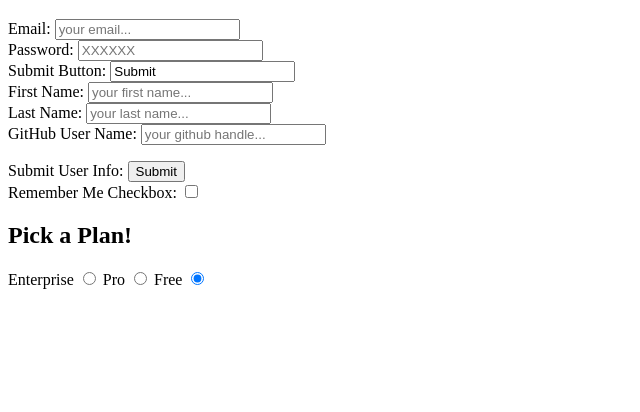
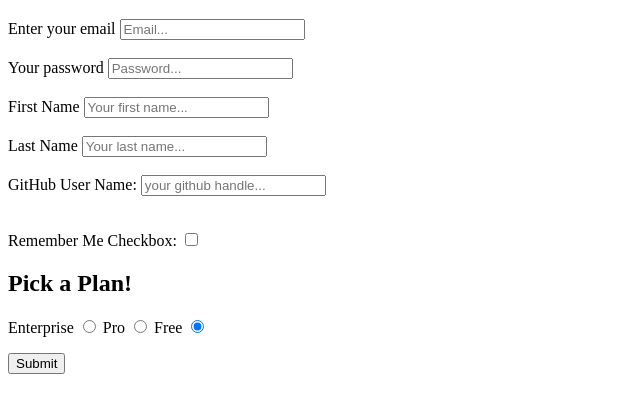
Before and after one commit to phoebequincy/HTMLcheckpoint, a plain HTML site: page index4.html in a window 1280 px wide. Shown: the part 62-474 px from the top of the page, without its empty margins (0-640 px from the left). Drawn offline with Linux system fonts and the light colour scheme.

Commit message:
Fixed issues with submit button, label elements and formatting.

```diff
--- a/index4.html
+++ b/index4.html
@@ -1,37 +1,43 @@
 <!DOCTYPE html>
 <html lang="en" dir="ltr">
+
 <head>
   <meta charset="utf-8">
   <title>SIGN UP FORM</title>
 </head>
+
 <body>
   <h1 style="font-family:verdana;">Dunder Mifflin Form Page</h1>
   <form>
-       <label>Email: <input name="email" placeholder="your email..." required/></label><br>
+    <label for="email" class="active">Enter your email</label>
+    <input class='validate' type='email' placeholder="Email..." name='email' id='email' /><br><br>
 
-       <label>Password: <input name="password" placeholder="XXXXXX" maxlength="6"></label><br>
-       <label>Submit Button: <input name="submit button" value="Submit" required/></label><br>
+    <label for='password' class="active">Your password</label>
+    <input class='validate' type='password' name='password' id='password' maxlength="6" placeholder="Password..." required /><br><br>
 
-       <label>First Name: <input name="first name" placeholder="your first name..." required/></label><br>
 
-       <label>Last Name: <input name="last name" placeholder="your last name..." required/></label><br>
+    <label for="first_name">First Name</label>
+    <input class="active" placeholder="Your first name..." id="first_name" type="text" required /><br><br>
 
-       <label>GitHub User Name: <input name="gitHub user name" placeholder="your github handle..."></label><br>
+    <label for="last_name">Last Name</label>
+    <input class="active" placeholder="Your last name..." id="last_name" type="text" required /><br><br>
 
+    <label for="githubUserName">GitHub User Name: <input name="githubUserName" id="githubUserName" placeholder="your github handle..."></label><br><br>
     <p>
-       <label>Submit User Info: <button type="submit">Submit</button></label>
-       <br>
-
-       <label>Remember Me Checkbox: <input type="checkbox" name="rememberme" value="Remember Me"></label>
+      <label for="checkbox">Remember Me Checkbox: <input type="checkbox" name="rememberme" id="checkbox" value="Remember Me"></label>
     </p>
 
     <h2>Pick a Plan!</h2>
-      <label>Enterprise </label> <input type="radio" id="enterprise" name="radiobuttonplan" value="Enterprise">
+    <label for="enterprise">Enterprise </label> <input type="radio" id="enterprise" name="radiobuttonplan" value="Enterprise">
 
-      <label>Pro </label><input type="radio" id="pro" name="radiobuttonplan" value="Pro">
+    <label for="pro">Pro </label><input type="radio" id="pro" name="radiobuttonplan" value="Pro">
 
-      <label>Free </label><input type="radio" id= "free" name="radiobuttonplan" value="Free" checked>
+    <label for="free">Free </label><input type="radio" id="free" name="radiobuttonplan" value="Free" checked>
     <br>
+    <p>
+      <button type="submit">Submit</button>
+    </p>
   </form>
 </body>
+
 </html>
```
Lines whose indentation alone changed are shown as unchanged.
